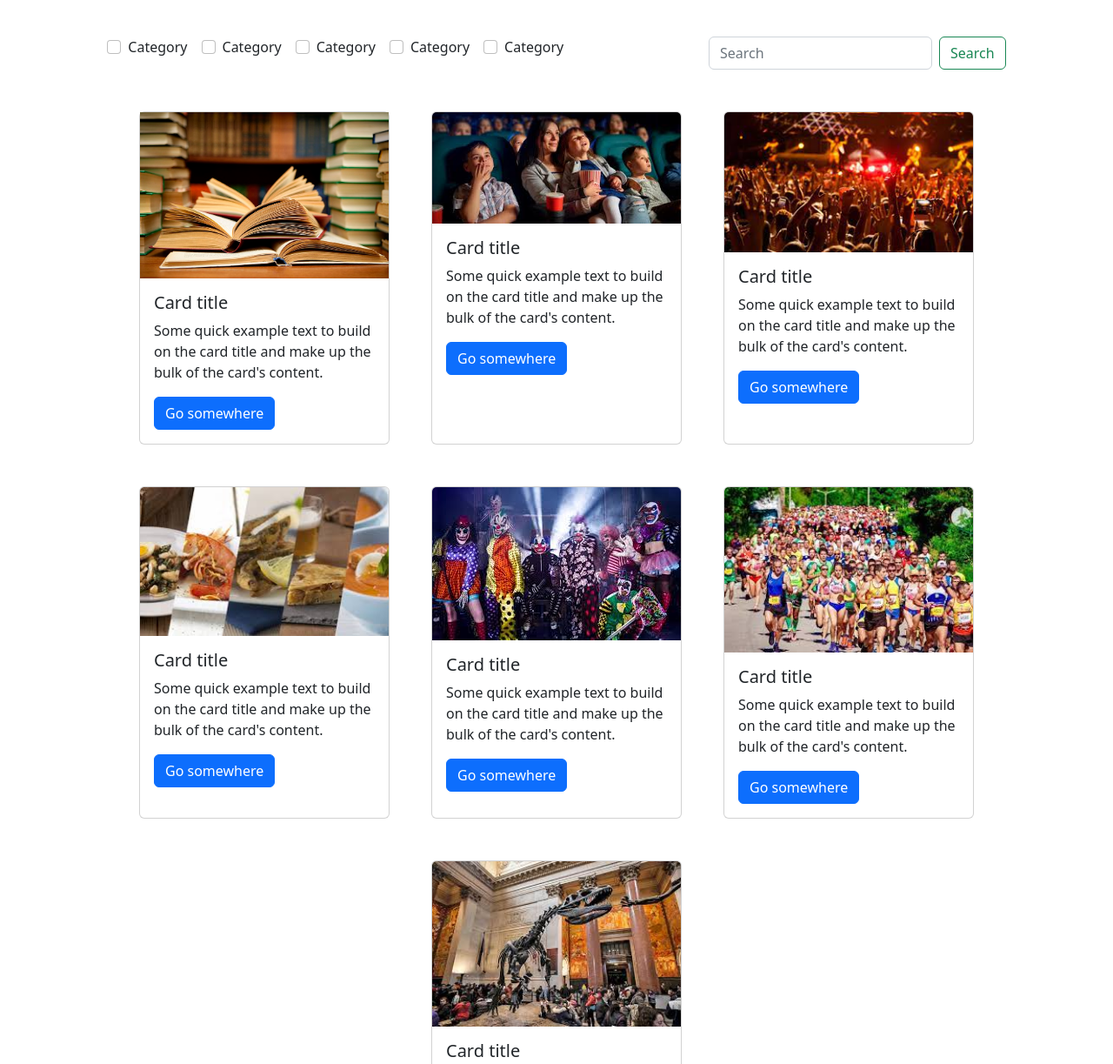
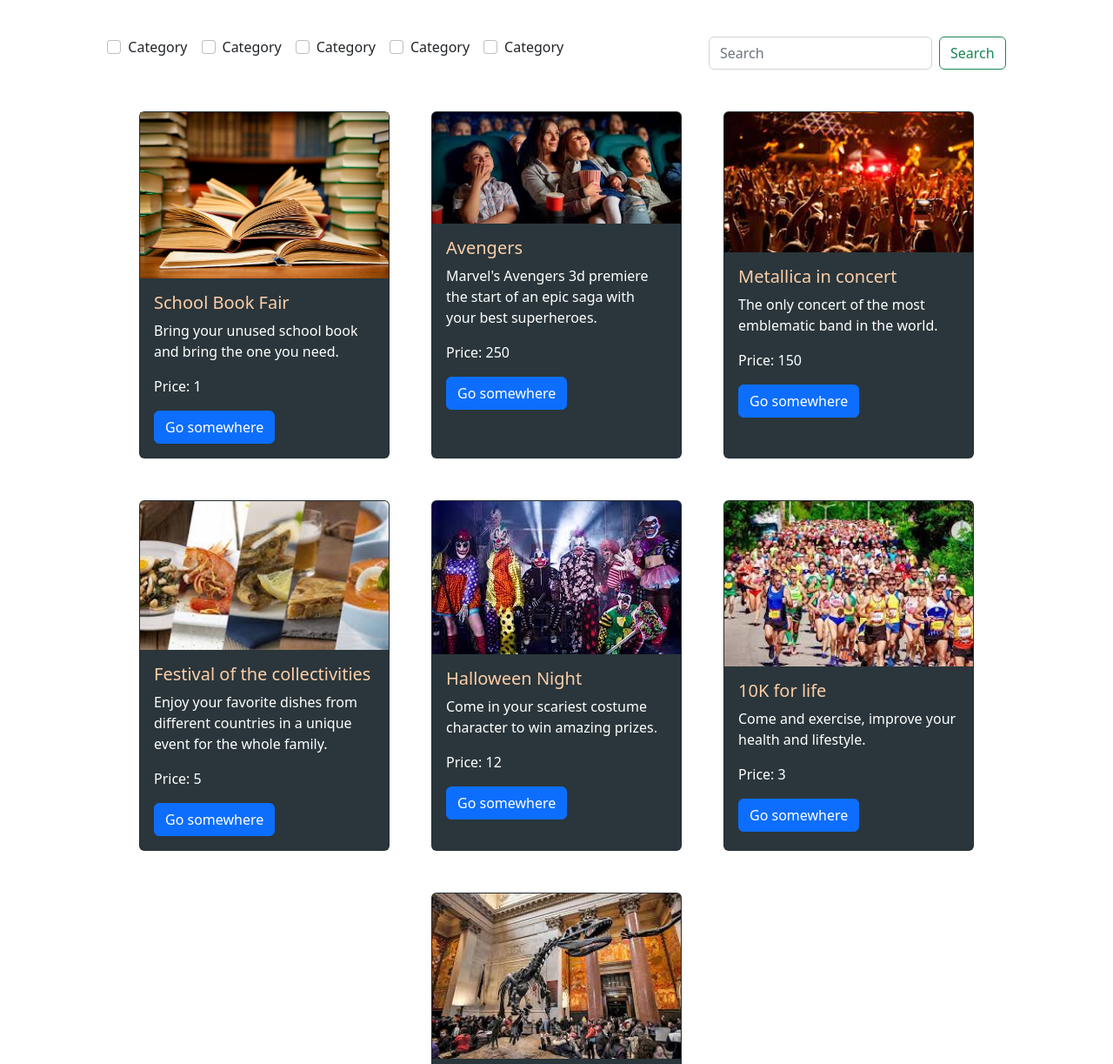
Before and after one commit to juan-francoa/task-1, a plain HTML site: page index.html in a window 1280 px wide. Shown: the part 180-1403 px from the top of the page at 87% size. Drawn offline with nearby package versions, Linux system fonts and the light colour scheme.

Commit message:
background-card

```diff
--- a/index.html
+++ b/index.html
@@ -6,6 +6,7 @@
     <meta http-equiv="X-UA-Compatible" content="IE=edge">
     <meta name="viewport" content="width=device-width, initial-scale=1.0">
     <link rel="stylesheet" href="./style.css">
+    <link rel="stylesheet" href="https://cdn.jsdelivr.net/npm/bootstrap-icons@1.9.1/font/bootstrap-icons.css">
     <title>Amazing Events(Home)</title>
     <link href="https://cdn.jsdelivr.net/npm/bootstrap@5.2.1/dist/css/bootstrap.min.css" rel="stylesheet"
         integrity="sha384-iYQeCzEYFbKjA/T2uDLTpkwGzCiq6soy8tYaI1GyVh/UjpbCx/TYkiZhlZB6+fzT" crossorigin="anonymous">
@@ -69,65 +70,82 @@
             </div>
         </div>
         <section class="d-flex flex-row flex-wrap justify-content-center gap-5">
-            <div class="card" style="width: 18rem;">
-                <img src="./images/Books.jpg" class="books-img-top" alt="...">
+            <div class="card backcard" style="width: 18rem;">
+                <img src="./images/Books.jpg" class="books-img-top" alt="books">
                 <div class="card-body">
-                  <h5 class="card-title">Card title</h5>
-                  <p class="card-text">Some quick example text to build on the card title and make up the bulk of the card's content.</p>
+                    <h5 class="card-title">School Book Fair</h5>
+                    <p class="card-text">Bring your unused school book and bring the one you need.</p>
+                    <p>Price: 1</p>
                     <a href="#" class="btn btn-primary">Go somewhere</a>
                 </div>
             </div>
-              <div class="card" style="width: 18rem;">
-                <img src="./images/Cine7.jpg" class="card-img-top" alt="...">
+            <div class="card backcard" style="width: 18rem;">
+                <img src="./images/Cine7.jpg" class="card-img-top" alt="cine">
                 <div class="card-body">
-                  <h5 class="card-title">Card title</h5>
-                  <p class="card-text">Some quick example text to build on the card title and make up the bulk of the card's content.</p>
+                    <h5 class="card-title">Avengers</h5>
+                    <p class="card-text">Marvel's Avengers 3d premiere the start of an epic saga with your best
+                        superheroes.</p>
+                    <p>Price: 250</p>
                     <a href="#" class="btn btn-primary">Go somewhere</a>
                 </div>
             </div>
-              <div class="card" style="width: 18rem;">
-                <img src="./images/Concierto-de-musica1.jpg" class="card-img-top" alt="...">
+            <div class="card backcard" style="width: 18rem;">
+                <img src="./images/Concierto-de-musica1.jpg" class="card-img-top" alt="music consert">
                 <div class="card-body">
-                  <h5 class="card-title">Card title</h5>
-                  <p class="card-text">Some quick example text to build on the card title and make up the bulk of the card's content.</p>
+                    <h5 class="card-title">Metallica in concert</h5>
+                    <p class="card-text">The only concert of the most emblematic band in the world.</p>
+                    <p>Price: 150</p>
                     <a href="#" class="btn btn-primary">Go somewhere</a>
                 </div>
             </div>
-              <div class="card" style="width: 18rem;">
-                <img src="./images/Feria-de-comidas7.jpg" class="card-img-top" alt="...">
+            <div class="card backcard" style="width: 18rem;">
+                <img src="./images/Feria-de-comidas7.jpg" class="card-img-top" alt="food fair">
                 <div class="card-body">
-                  <h5 class="card-title">Card title</h5>
-                  <p class="card-text">Some quick example text to build on the card title and make up the bulk of the card's content.</p>
+                    <h5 class="card-title">Festival of the collectivities</h5>
+                    <p class="card-text">Enjoy your favorite dishes from different countries in a unique event for the whole family.</p>
+                    <p>Price: 5</p>
                     <a href="#" class="btn btn-primary">Go somewhere</a>
                 </div>
             </div>
-              <div class="card" style="width: 18rem;">
-                <img src="./images/Fiesta-de-disfraces1.jpg" class="card-img-top" alt="...">
+            <div class="card backcard" style="width: 18rem;">
+                <img src="./images/Fiesta-de-disfraces1.jpg" class="card-img-top" alt="costume party">
                 <div class="card-body">
-                  <h5 class="card-title">Card title</h5>
-                  <p class="card-text">Some quick example text to build on the card title and make up the bulk of the card's content.</p>
+                    <h5 class="card-title">Halloween Night</h5>
+                    <p class="card-text">Come in your scariest costume character to win amazing prizes.</p>
+                    <p>Price: 12</p>
                     <a href="#" class="btn btn-primary">Go somewhere</a>
                 </div>
             </div>
-              <div class="card" style="width: 18rem;">
-                <img src="./images/Maraton3.jpg" class="card-img-top" alt="...">
+            <div class="card backcard" style="width: 18rem;">
+                <img src="./images/Maraton3.jpg" class="card-img-top" alt="marathon">
                 <div class="card-body">
-                  <h5 class="card-title">Card title</h5>
-                  <p class="card-text">Some quick example text to build on the card title and make up the bulk of the card's content.</p>
+                    <h5 class="card-title">10K for life</h5>
+                    <p class="card-text">Come and exercise, improve your health and lifestyle.</p>
+                    <p>Price: 3</p>
                     <a href="#" class="btn btn-primary">Go somewhere</a>
                 </div>
             </div>
-              <div class="card" style="width: 18rem;">
-                <img src="./images/Salida-al-museo5.jpg" class="card-img-top" alt="...">
+            <div class="card backcard" style="width: 18rem;">
+                <img src="./images/Salida-al-museo5.jpg" class="card-img-top" alt="outing to the museum">
                 <div class="card-body">
-                  <h5 class="card-title">Card title</h5>
-                  <p class="card-text">Some quick example text to build on the card title and make up the bulk of the card's content.</p>
+                    <h5 class="card-title">Jurassic Park</h5>
+                    <p class="card-text">Let's go to the paleontology museum for an incredible tour to learn about the largest dinosaurs.</p>
+                    <p>Price: 15</p>
                     <a href="#" class="btn btn-primary">Go somewhere</a>
                 </div>
             </div>
         </section>
     </main>
-
+    <footer class="footer">
+        <section class="d-flex justify-content-around p-5">
+            <div class="d-flex gap-3">
+                <a href="#"><i class="bi bi-instagram" style="font-size: 2rem; color: white;"></i></a>
+                <a href="#"><i class="bi bi-facebook" style="font-size: 2rem; color: white;"></i></a>
+                <a href="#"><i class="bi bi-whatsapp" style="font-size: 2rem; color: white;"></i></a>
+            </div>
+            <h2 class="text-white">Cohort</h2>
+        </section>
+    </footer>
     <script src="https://cdn.jsdelivr.net/npm/bootstrap@5.2.1/dist/js/bootstrap.bundle.min.js"
         integrity="sha384-u1OknCvxWvY5kfmNBILK2hRnQC3Pr17a+RTT6rIHI7NnikvbZlHgTPOOmMi466C8"
         crossorigin="anonymous"></script>
--- a/style.css
+++ b/style.css
@@ -14,3 +14,13 @@ header img{
 header{
     background-color: #2a363b;
 }
+.footer{
+    background-color: #2a363b;
+}
+.backcard{
+    background-color: #2a363b !important;
+    color: white !important;
+}
+.backcard h5{
+    color: #fecea8;
+}
```
Lines whose indentation alone changed are shown as unchanged.
